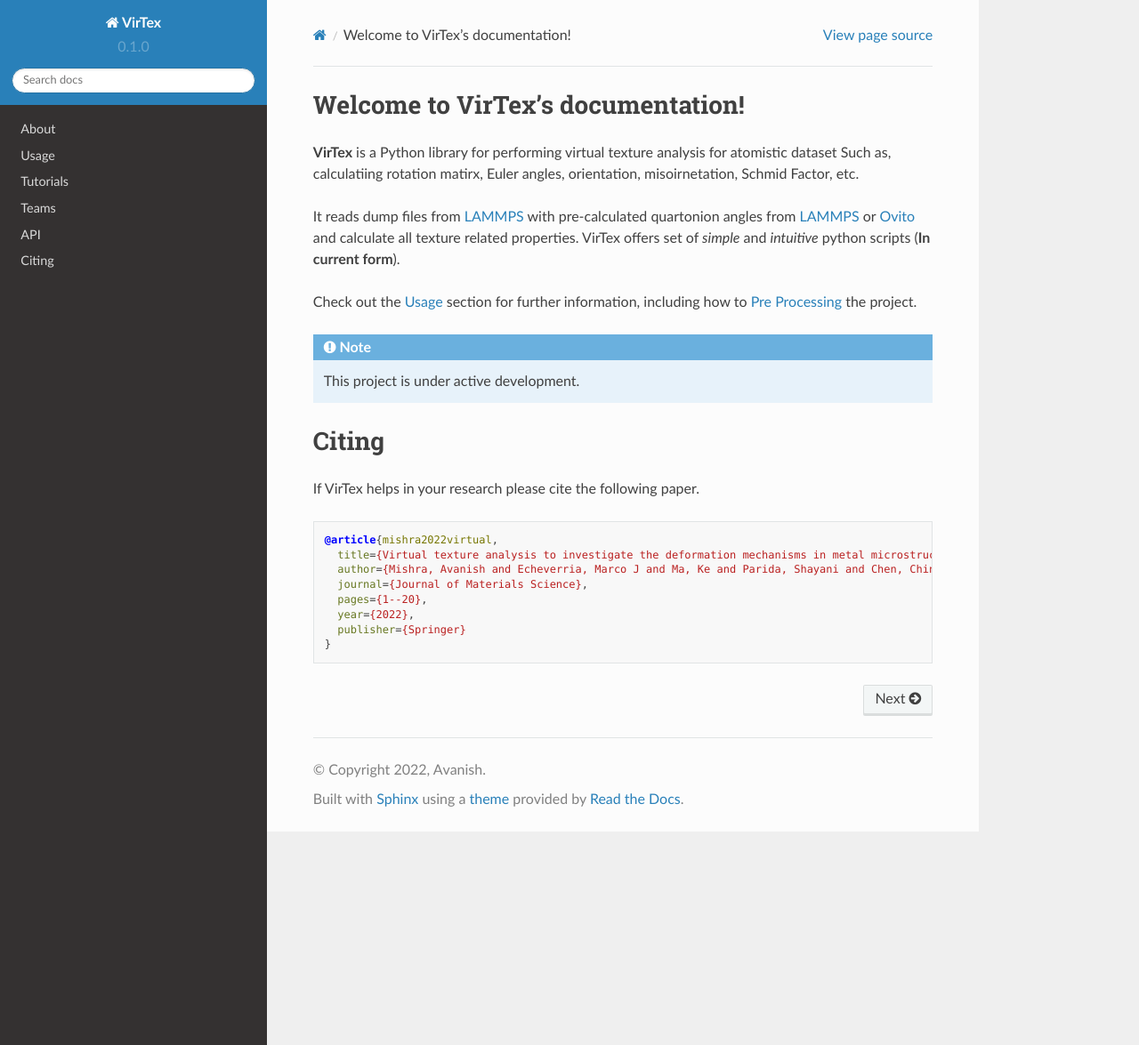
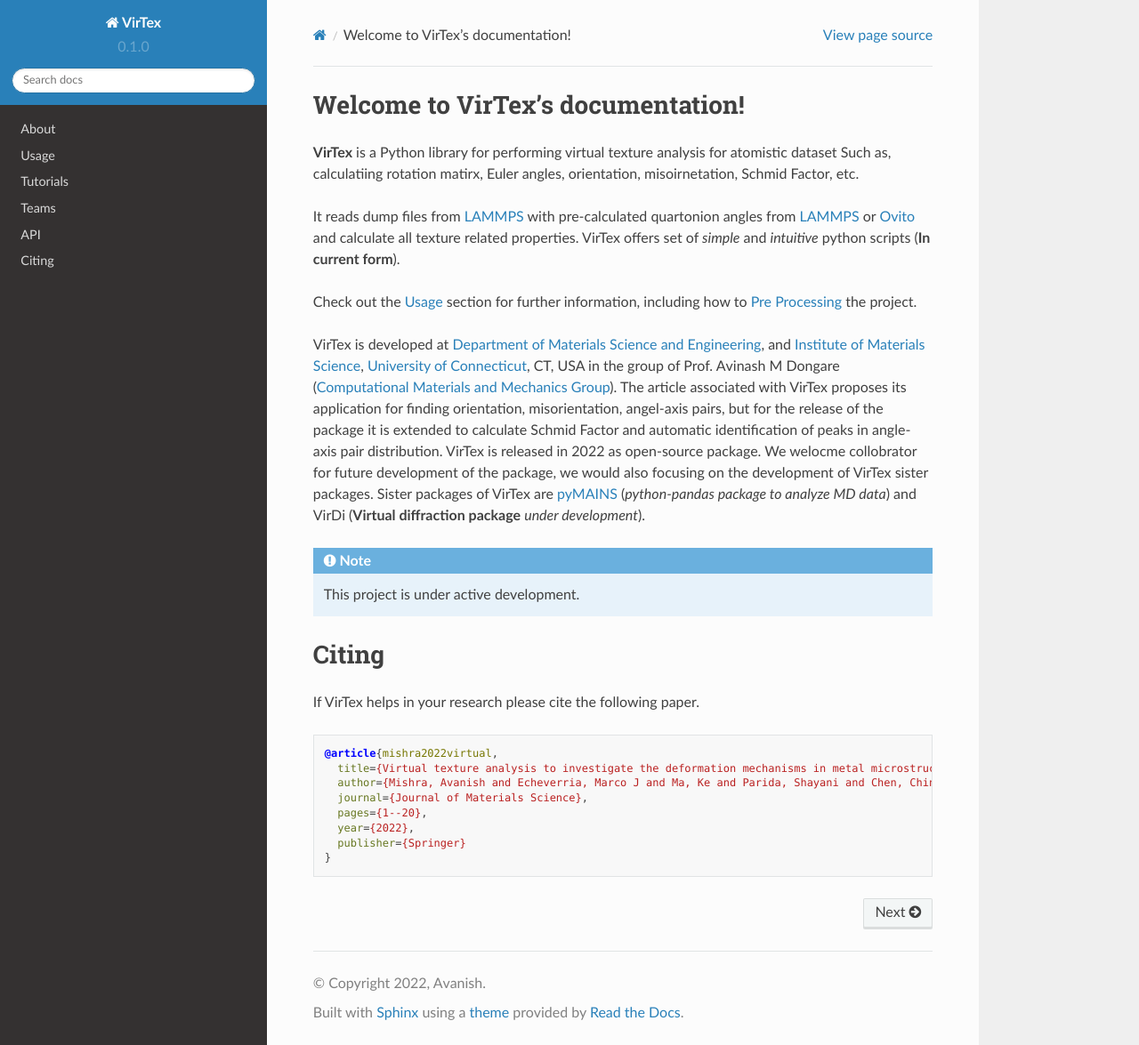
Before and after one commit to mavanish/VirTex, a Sphinx documentation site: the page built from docs/source/index.rst, in a window 1280 px wide and 1175 px high. Shown: the whole window at 89% size. Built offline with Sphinx 7.4.7 and the Read the Docs theme 2.0.0, drawn with Linux system fonts in a browser that asks for light colours; pages that are not in the unit, such as notebooks, are missing from menus.

Commit message:
Update index.rst

```diff
--- a/docs/source/index.rst
+++ b/docs/source/index.rst
@@ -8,6 +8,8 @@ It reads dump files from `LAMMPS <https://www.lammps.org/#gsc.tab=0>`_ with pre-
 
 Check out the :doc:`usage` section for further information, including
 how to :ref:`installation` the project.
+
+VirTex is developed at `Department of Materials Science and Engineering <https://mse.engr.uconn.edu/>`_, and `Institute of Materials Science <https://www.ims.uconn.edu/>`_, `University of Connecticut <https://uconn.edu/>`_, CT, USA in the group of Prof. Avinash M Dongare (`Computational Materials and Mechanics Group <https://dongare.group.uconn.edu/>`_). The article associated with VirTex proposes its application for finding orientation, misorientation, angel-axis pairs, but for the release of the package it is extended to calculate Schmid Factor and automatic identification of peaks in angle-axis pair distribution. VirTex is released in 2022 as open-source package. We welocme collobrator for future development of the package, we would also focusing on the development of VirTex sister packages. Sister packages of VirTex are `pyMAINS <https://github.com/mrcavam/pyMAINS>`_ (*python-pandas package to analyze MD data*) and VirDi (**Virtual diffraction package** *under development*).
 
 .. note::
 
```
